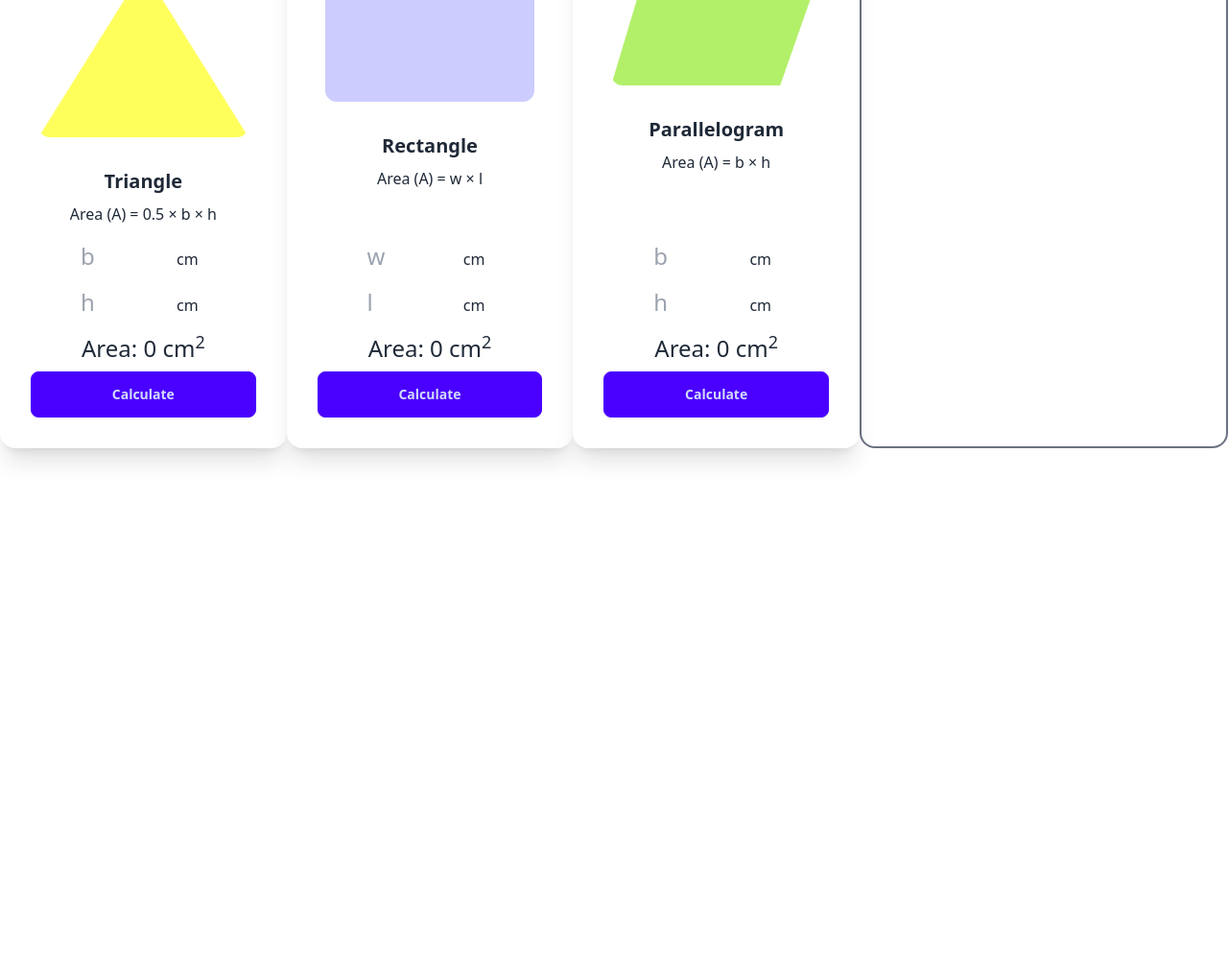
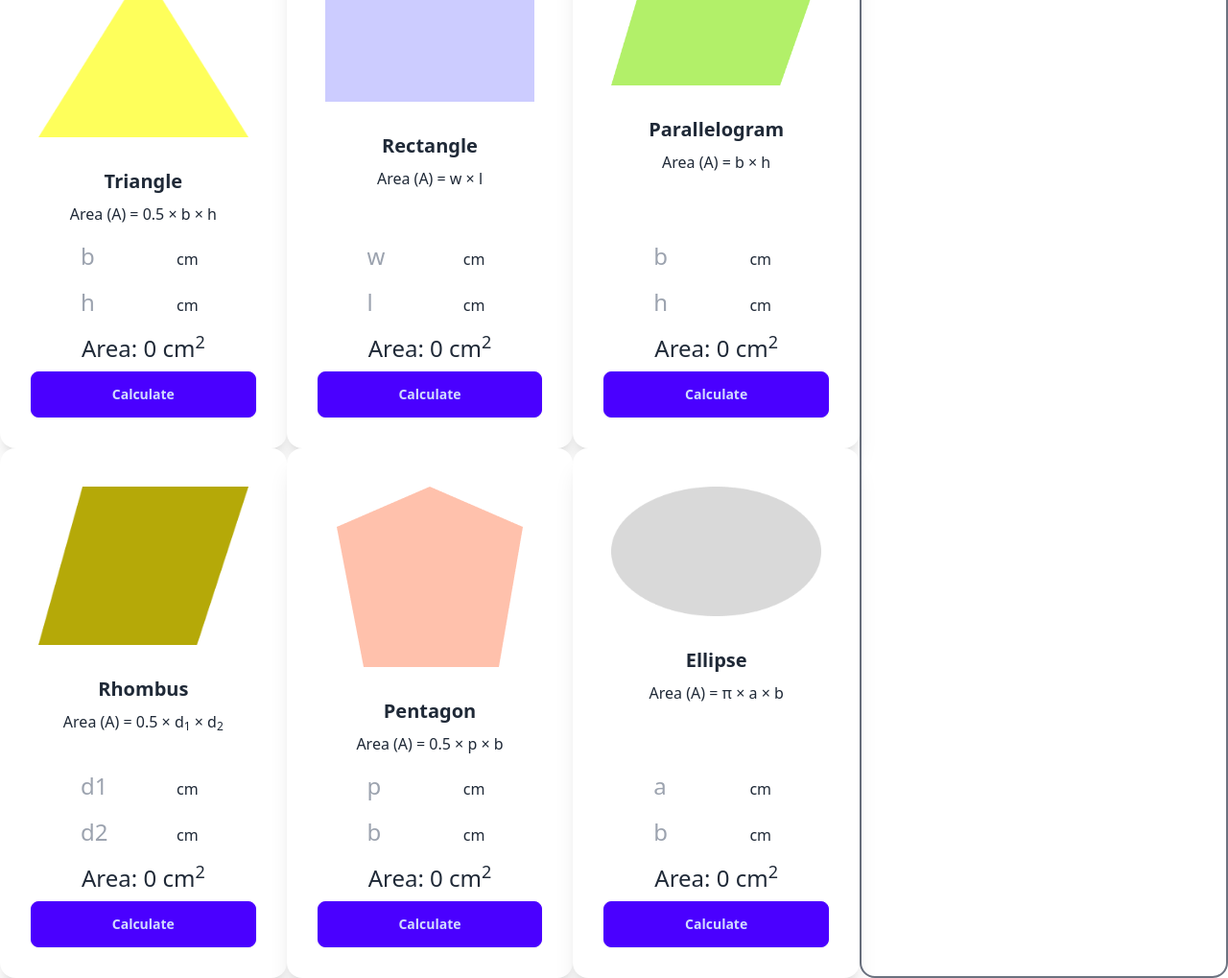
Before and after one commit to MushfikMahi/geometry-solutions, a plain HTML site: page index.html in a window 1280 px wide. Shown: the part 72-1091 px from the top of the page at 96% size. Before the commit the page ends 800 px from the top, so only its background shows below. Drawn offline with nearby package versions, Linux system fonts and the light colour scheme.

Commit message:
function use complete

```diff
--- a/index.html
+++ b/index.html
@@ -1,5 +1,6 @@
 <!DOCTYPE html>
 <html lang="en">
+
 <head>
   <meta charset="UTF-8">
   <meta name="viewport" content="width=device-width, initial-scale=1.0">
@@ -8,6 +9,7 @@
   <link href="https://cdn.jsdelivr.net/npm/daisyui@4.7.2/dist/full.min.css" rel="stylesheet" type="text/css" />
   <script src="https://cdn.tailwindcss.com"></script>
 </head>
+
 <body>
   <header></header>
   <main>
@@ -18,7 +20,7 @@
         <!-- triangle -->
         <div class="card bg-base-100 shadow-xl">
           <figure class="px-10 pt-10">
-                      <img src="images/triangle.png" alt="Triangle" class="rounded-xl" />
+            <img src="images/triangle.png" alt="Triangle"/>
           </figure>
           <div class="card-body items-center text-center">
             <h2 class="card-title">Triangle</h2>
@@ -40,7 +42,7 @@
         <!-- reacangle -->
         <div class="card bg-base-100 shadow-xl">
           <figure class="px-10 pt-10">
-                      <img src="images/rectangle.png" alt="Rectangle" class="rounded-xl" />
+            <img src="images/rectangle.png" alt="Rectangle"/>
           </figure>
           <div class="card-body items-center text-center">
             <h2 class="card-title">Rectangle</h2>
@@ -62,7 +64,7 @@
         <!-- Parallelogram -->
         <div class="card bg-base-100 shadow-xl">
           <figure class="px-10 pt-10">
-                      <img src="images/parallelogram.png" alt="Parallelogram" class="rounded-xl" />
+            <img src="images/parallelogram.png" alt="Parallelogram"/>
           </figure>
           <div class="card-body items-center text-center">
             <h2 class="card-title">Parallelogram</h2>
@@ -81,6 +83,72 @@
             </div>
           </div>
         </div>
+        <!-- Rhombus -->
+        <div class="card bg-base-100 shadow-xl">
+          <figure class="px-10 pt-10">
+            <img src="images/rhombus.png" alt="Rhombus"/>
+          </figure>
+          <div class="card-body items-center text-center">
+            <h2 class="card-title">Rhombus</h2>
+            <p>Area (A) = 0.5 &times; d<sub>1</sub> &times; d<sub>2</sub></p>
+            <div class="w-full">
+              <input type="text" class="w-24 text-2xl p-2 rounded-sm" placeholder="d1" id="rhombus-diagonal1">
+              <span class="mr-4 ml-2">cm</span>
+              <input type="text" class="w-24 text-2xl p-2 rounded-sm" placeholder="d2" id="rhombus-diagonal2">
+              <span class="mr-4 ml-2">cm</span>
+            </div>
+            <div>
+              <p class="text-2xl">Area: <span id="rhombus-result">0</span> <span>cm<sup>2</sup> </span></p>
+            </div>
+            <div class="card-actions w-full">
+              <button onclick="calculateRhombusArea()" class="btn btn-primary w-full">Calculate</button>
+            </div>
+          </div>
+        </div>
+        <!-- Pentagon -->
+        <div class="card bg-base-100 shadow-xl">
+          <figure class="px-10 pt-10">
+            <img src="images/pentagon.png" alt="Parallelogram"/>
+          </figure>
+          <div class="card-body items-center text-center">
+            <h2 class="card-title">Pentagon</h2>
+            <p>Area (A) = 0.5 &times; p &times; b</p>
+            <div class="w-full">
+              <input type="text" class="w-24 text-2xl p-2 rounded-sm" placeholder="p" id="pentagon-perimeter">
+              <span class="mr-4 ml-2">cm</span>
+              <input type="text" class="w-24 text-2xl p-2 rounded-sm" placeholder="b" id="pentagon-apothem">
+              <span class="mr-4 ml-2">cm</span>
+            </div>
+            <div>
+              <p class="text-2xl">Area: <span id="pentagon-result">0</span> <span>cm<sup>2</sup> </span></p>
+            </div>
+            <div class="card-actions w-full">
+              <button onclick="calculatePentagonArea()" class="btn btn-primary w-full">Calculate</button>
+            </div>
+          </div>
+        </div>
+        <!-- Ellipse -->
+        <div class="card bg-base-100 shadow-xl">
+          <figure class="px-10 pt-10">
+            <img src="images/ellipse.png" alt="Ellipse"/>
+          </figure>
+          <div class="card-body items-center text-center">
+            <h2 class="card-title">Ellipse</h2>
+            <p>Area (A) = π &times; a &times; b</p>
+            <div class="w-full">
+              <input type="text" class="w-24 text-2xl p-2 rounded-sm" placeholder="a" id="ellipse-major">
+              <span class="mr-4 ml-2">cm</span>
+              <input type="text" class="w-24 text-2xl p-2 rounded-sm" placeholder="b" id="ellipse-minor">
+              <span class="mr-4 ml-2">cm</span>
+            </div>
+            <div>
+              <p class="text-2xl">Area: <span id="ellipse-result">0</span> <span>cm<sup>2</sup> </span></p>
+            </div>
+            <div class="card-actions w-full">
+              <button onclick="calculateEllipseArea()" class="btn btn-primary w-full">Calculate</button>
+            </div>
+          </div>
+        </div>
       </div>
       <!-- area calculation -->
       <div class="w-96 text-center border-2 rounded-2xl border-gray-500 p-4">
@@ -88,61 +156,6 @@
       </div>
     </div>
   </main>
-    <script>
-
-
-        function calculateTriangleArea(){
-            const baseInput = document.getElementById('triangle-base');
-            const baseText = baseInput.value;
-            const base = parseFloat(baseText)
-
-            const heightInput = document.getElementById('triangle-height');
-            const heightText = heightInput.value;
-            const height = parseFloat(heightText)
-
-            const triangle = 0.5*base*height;
-
-            const triangleResul = document.getElementById('triangle-result');
-            triangleResul.innerText = triangle;
-        //     baseInput.value = '';
-        //     heightInput.value = '';
-        }
-        function calculateRectangleArea(){
-            const widthInput = document.getElementById('rectangle-width');
-            const widhtText = widthInput.value;
-            const width = parseFloat(widhtText)
-
-            const lengthInput = document.getElementById('rectangle-length');
-            const lengthText = lengthInput.value;
-            const length = parseFloat(lengthText)
-
-            const rectangle = width * length;
-
-            const rectangleResul = document.getElementById('rectangle-result');
-            rectangleResul.innerText = rectangle;
-        //     baseInput.value = '';
-        //     heightInput.value = '';
-        }
-
-
-        function getInputValue(inputFieldById){
-          const inputField = document.getElementById(inputFieldById);
-          const inputText = inputField.value;
-          const values = parseFloat(inputText)
-          return values;
-        }
-        function setInnerTextById(elementId, area){
-          const resultReplation = document.getElementById(elementId);
-          resultReplation.innerText = area
-        }
-        function calculateParallelogramArea(){
-          const base = getInputValue('parallelogram-base');
-          const height = getInputValue('parallelogram-height');
-          const area = base * height;
-          setInnerTextById('parallelogram-result' , area);
-        }
-
-
-    </script>
+  <script src="js/calculate.js"></script>
 </body>
 </html>
--- /dev/null
+++ b/js/calculate.js
@@ -0,0 +1,73 @@
+function calculateTriangleArea() {
+    const baseInput = document.getElementById('triangle-base');
+    const baseText = baseInput.value;
+    const base = parseFloat(baseText)
+
+    const heightInput = document.getElementById('triangle-height');
+    const heightText = heightInput.value;
+    const height = parseFloat(heightText)
+
+    const triangle = 0.5 * base * height;
+
+    const triangleResul = document.getElementById('triangle-result');
+    triangleResul.innerText = triangle;
+    //     baseInput.value = '';
+    //     heightInput.value = '';
+}
+function calculateRectangleArea() {
+    const widthInput = document.getElementById('rectangle-width');
+    const widhtText = widthInput.value;
+    const width = parseFloat(widhtText)
+
+    const lengthInput = document.getElementById('rectangle-length');
+    const lengthText = lengthInput.value;
+    const length = parseFloat(lengthText)
+
+    const rectangle = width * length;
+
+    const rectangleResul = document.getElementById('rectangle-result');
+    rectangleResul.innerText = rectangle;
+    //     baseInput.value = '';
+    //     heightInput.value = '';
+}
+
+// this is reusable function ------------------------------------------------------------
+// basic function
+function inputFields(Idys) {
+    const inputField = document.getElementById(Idys);
+    const inputText = inputField.value;
+    const values = parseFloat(inputText);
+    return values
+}
+function changeInnerText(result, area) {
+    const changingText = document.getElementById(result);
+    changingText.innerText = area;
+}
+// pentagon
+function calculatePentagonArea() {
+    const perimeter = inputFields('pentagon-perimeter');
+    const apothem = inputFields('pentagon-apothem');
+    const area = 0.5 * perimeter * apothem;
+    changeInnerText('pentagon-result', area)
+}
+// rhombus
+function calculateRhombusArea() {
+    const diagonal1 = inputFields('rhombus-diagonal1');
+    const diagonal2 = inputFields('rhombus-diagonal2');
+    const area = 0.5 * diagonal1 * diagonal2;
+    changeInnerText('rhombus-result', area)
+}
+// ellips
+function calculateEllipseArea() {
+    const majorRedious = inputFields('ellipse-major');
+    const minorRedious = inputFields('ellipse-minor');
+    const area = 3.1416 * majorRedious * minorRedious;
+    changeInnerText('ellipse-result', area)
+}
+// Parallelogram
+function calculateParallelogramArea() {
+    const base = getInputValue('parallelogram-base');
+    const height = getInputValue('parallelogram-height');
+    const area = base * height;
+    setInnerTextById('parallelogram-result', area);
+}
```
Lines whose indentation alone changed are shown as unchanged.
